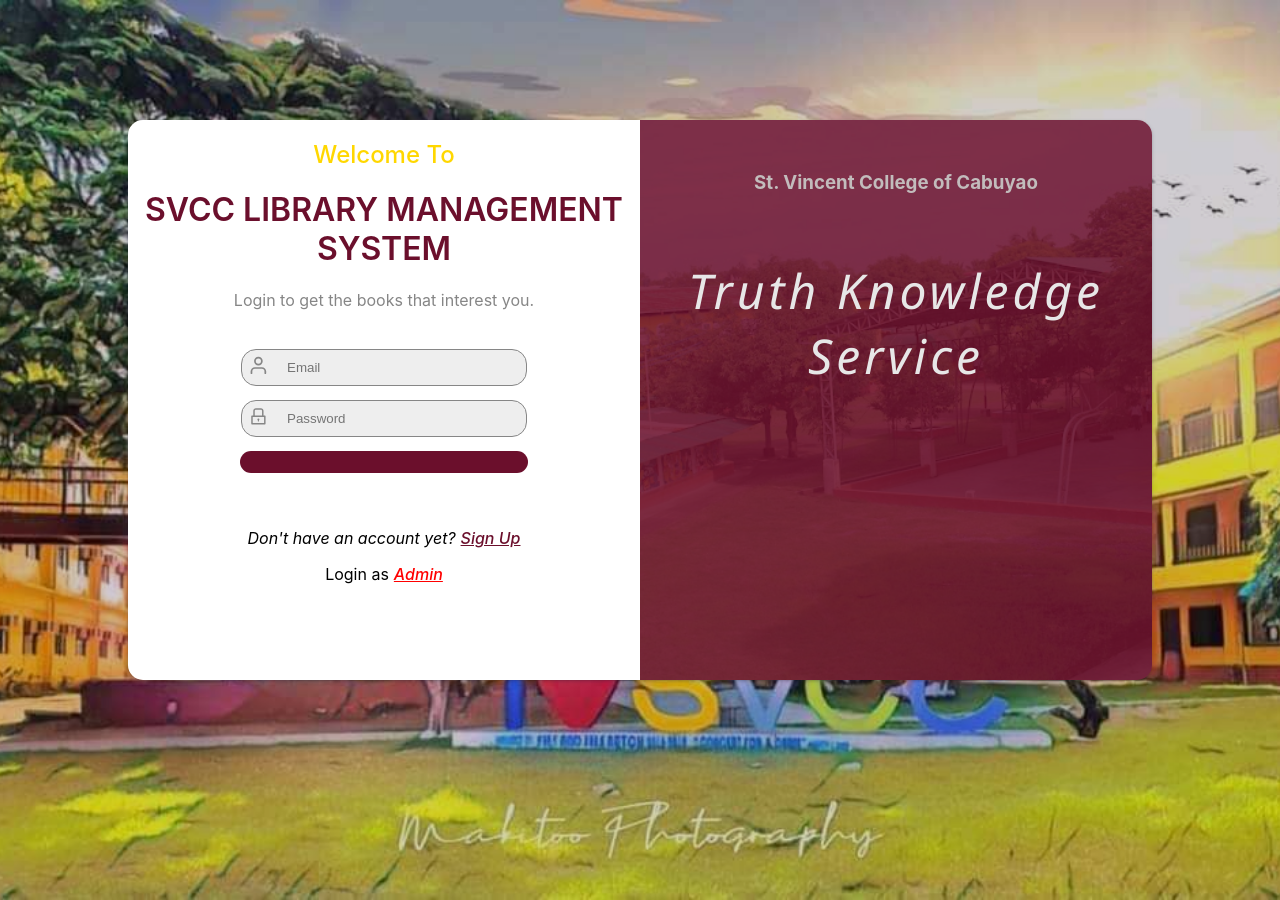
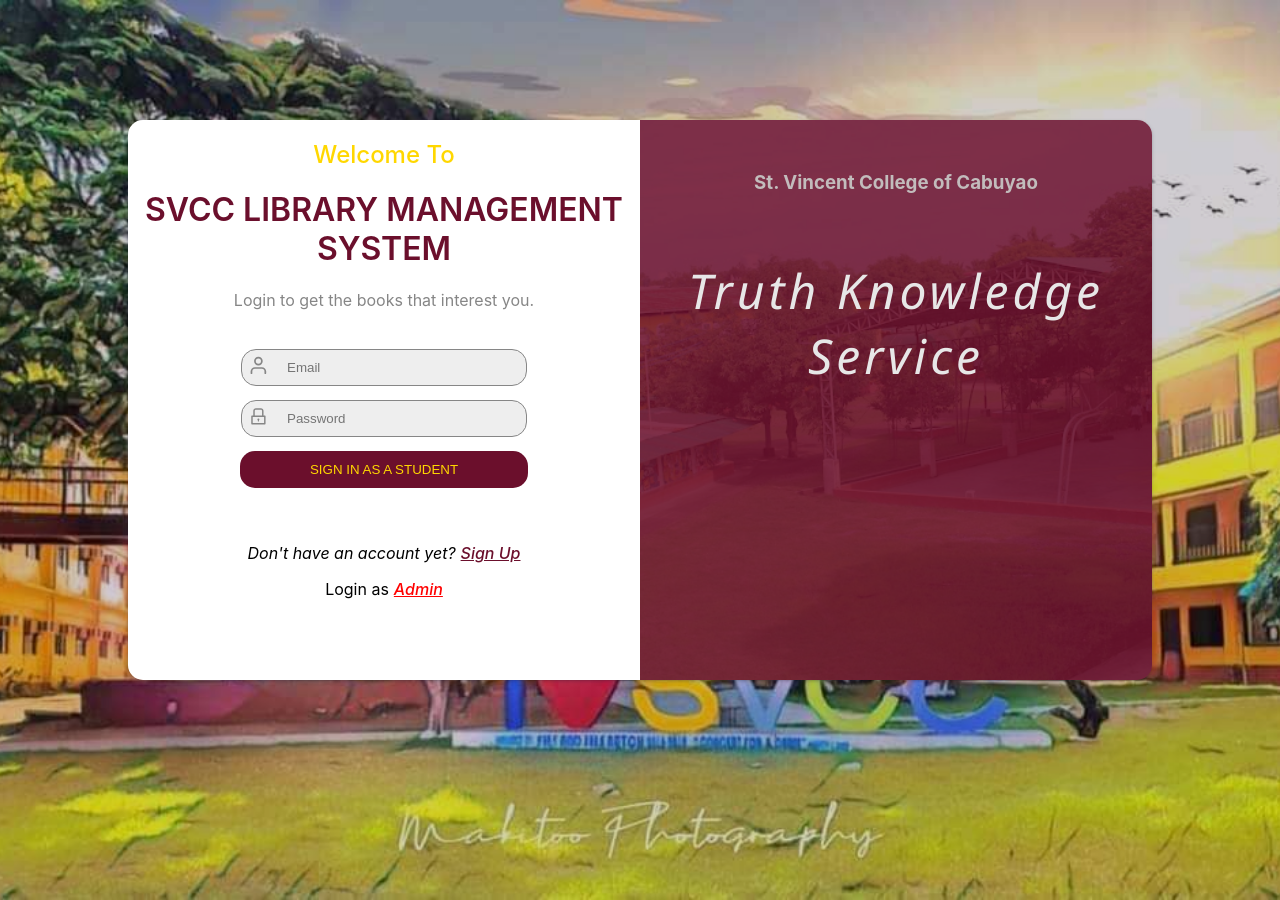
Before and after one commit to astridpx/REACT-SVCC-Library-Management-System-Client, a React (Create React App) app: page /Login in a window 1280 px wide. Both pictures are taken after a click on the element "Student". Built offline with nearby package versions, Linux system fonts and the light colour scheme.

Commit message:
Update StudentForm.login.js

```diff
--- a/src/pages/Login-Register/components/StudentForm.login.js
+++ b/src/pages/Login-Register/components/StudentForm.login.js
@@ -129,6 +129,7 @@ const Studentform = ({ AdminStudentloginForm }) => {
 
           <button type="submit" className="stud-signIn" disabled={loader}>
             {/* {loader ? <Loader /> : "SIGN IN AS A STUDENT"} */}
+            SIGN IN AS A STUDENT
           </button>
         </form>
 
```
